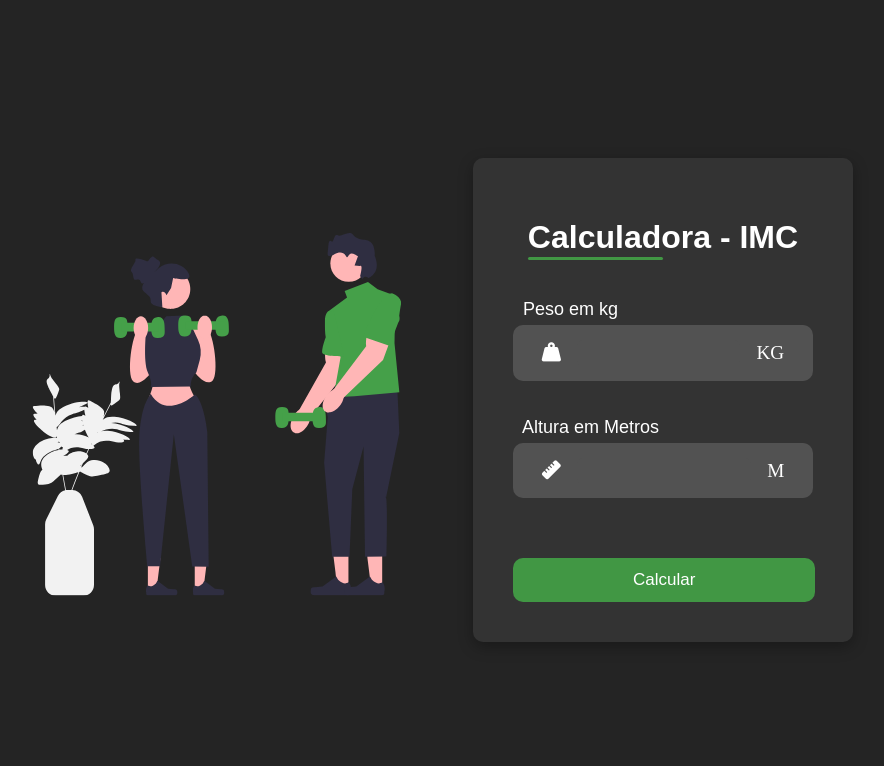
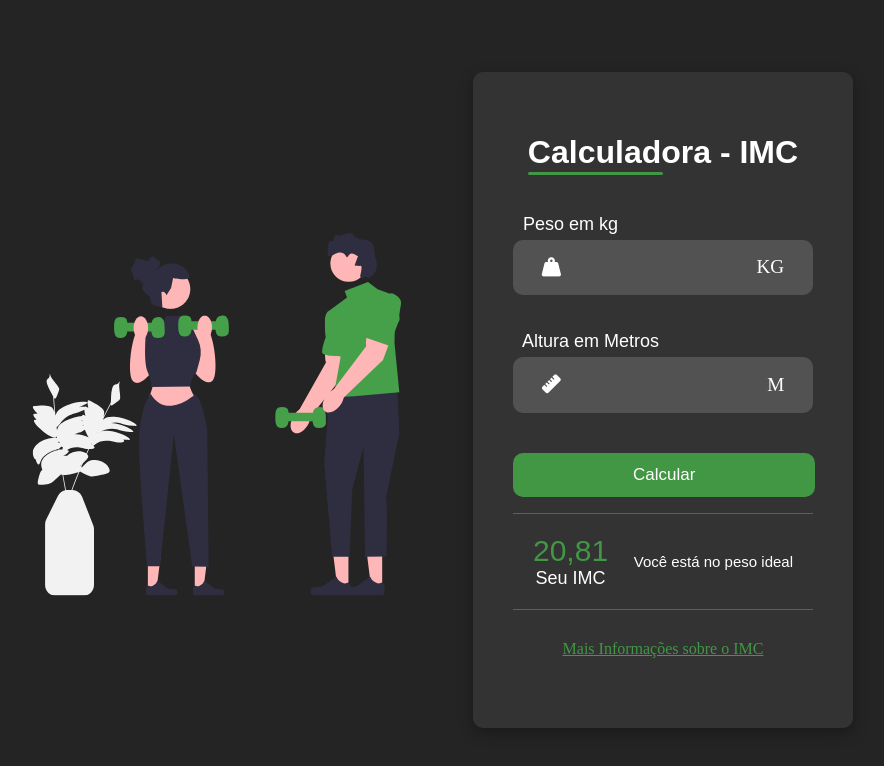
Before and after one commit to GalSal0967/IMC, a plain HTML site: page index.html in a window 1280 px wide. Shown: the whole page, without its empty margins (212-1096 px from the left). Drawn offline with Linux system fonts and the light colour scheme.

Commit message:
alteracoes

```diff
--- a/_css/style.css
+++ b/_css/style.css
@@ -32,7 +32,7 @@ input {
 
 
 button {
-    margin-top: 60px;
+    margin-top: 40px;
     background-color: #419744;  /* Cor de fundo do botão */
     color: white;               /* Cor do texto no botão */
     padding: 12px 120px;         /* Tamanho do botão */
@@ -119,3 +119,48 @@ h1::after {
 .input-field input:focus {
     outline: none;
 }
+
+.more_info {
+    display: flex;
+    justify-content: center;
+    align-items: center;
+    padding: 30px;
+    border-top: 1px solid #5f5f5f;
+}
+
+.info {
+    color: #419744;;
+}
+
+.resultado {
+    display: flex;
+    justify-content: space-between; /* Mantém o peso ideal na direita */
+    align-items: center; /* Alinha os itens verticalmente */
+    padding: 20px;
+    border-top: 1px solid #5f5f5f;;
+}
+
+.imc-info {
+    display: flex;
+    flex-direction: column; /* Organiza os elementos um abaixo do outro */
+    align-items: center; /* Centraliza o número e "Seu IMC" */
+}
+
+.numero {
+    font-size: 30px;
+    font-family: Arial, sans-serif;
+    color: #419744;
+}
+
+.seu_imc {
+    font-size: 18px;
+    font-family: Arial, sans-serif;
+    color: white;
+}
+
+.peso_ideal {
+    font-size: 15px;
+    font-family: Arial, sans-serif;
+    color: white;
+    text-align: right; /* Mantém o texto à direita */
+}
--- a/index.html
+++ b/index.html
@@ -46,6 +46,22 @@
 
 
         <button>Calcular</button>
+
+        <p></p>
+
+        <div class="resultado">
+            <div class="imc-info">
+                <span class="numero">20,81</span>
+                <span class="seu_imc">Seu IMC</span>
+            </div>
+            <p class="peso_ideal">Você está no peso ideal</p>
+        </div>
+
+
+        <div class="more_info">
+            <a   class="info"  href="">Mais Informações sobre o IMC</a>
+        </div>
+
     </div>
 
 
```
